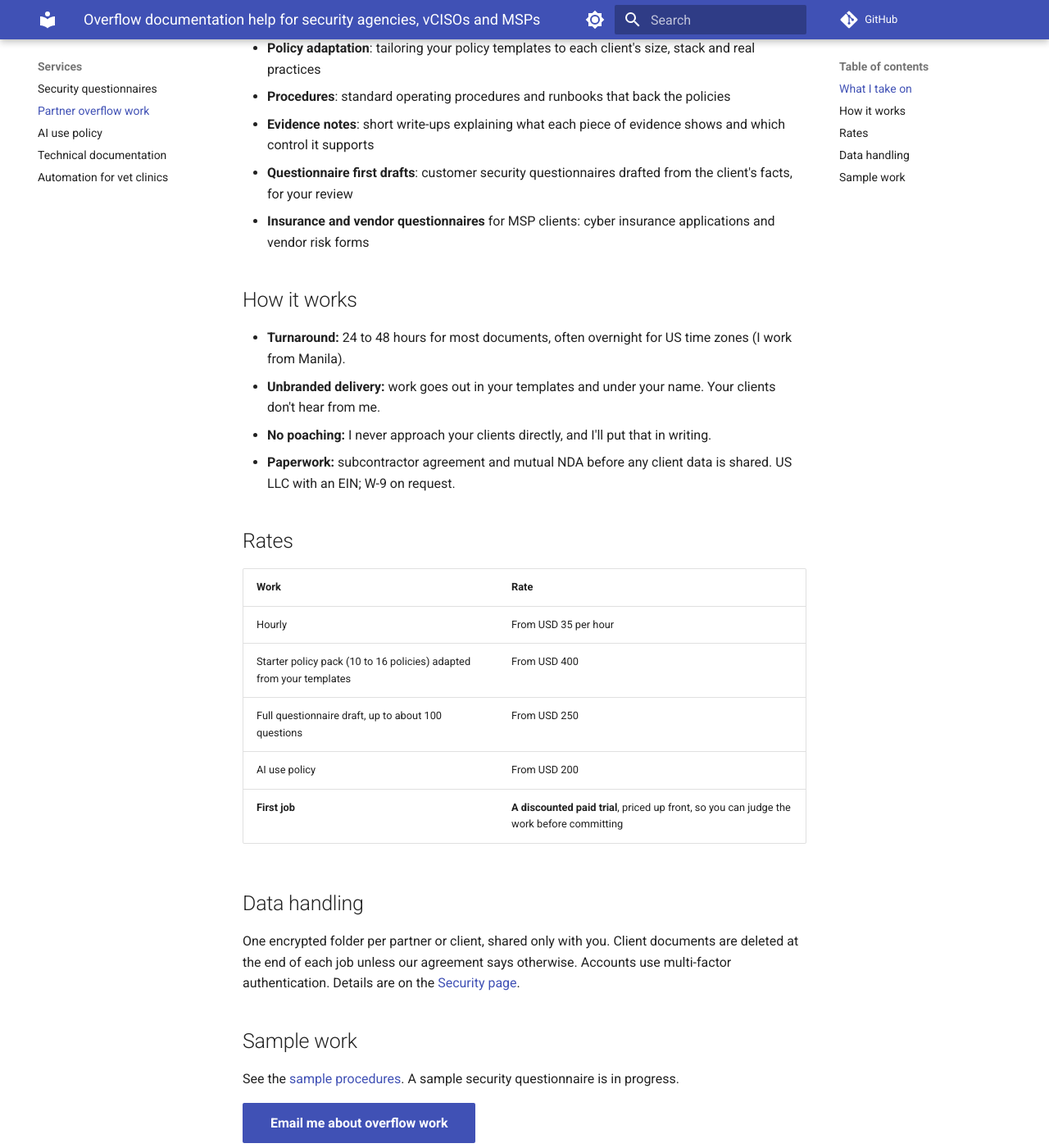
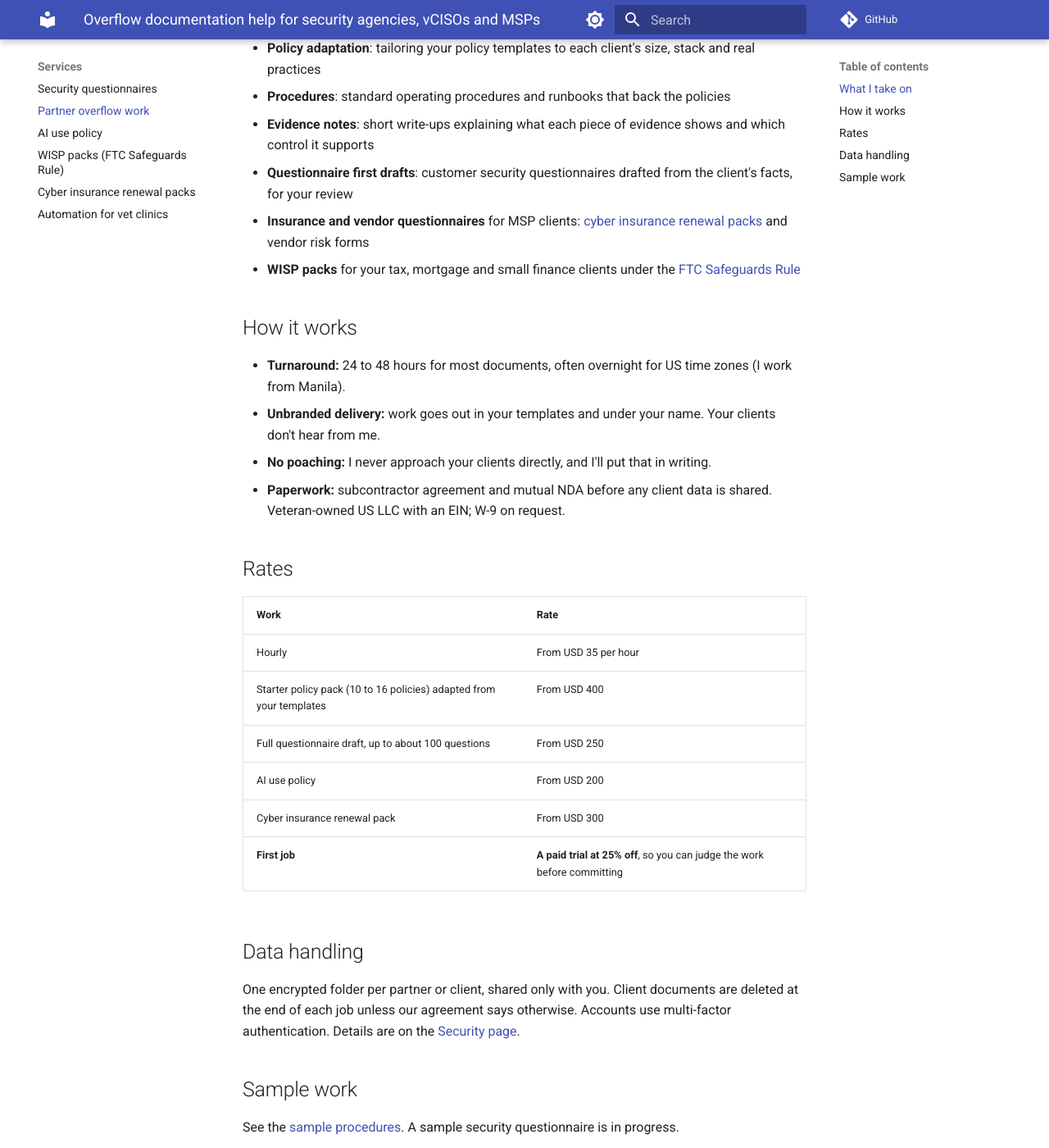
Before and after one commit to JohnsonTechnicalSystems/johnsotechnicalsystems-portfolio, an MkDocs documentation site: the page built from docs/partners.md, in a window 1280 px wide and 1400 px high, scrolled down 431 px. Shown: the whole window at 82% size. Built offline with MkDocs 1.6.1 and Material for MkDocs 9.7.7, drawn with Linux system fonts in a browser that asks for light colours; comment, search, counter and statistics services are not loaded.

Commit message:
Add WISP and insurance pack pages, archive the documentation page
Lloyd approved the two new lead tracks, veteran-owned wording and a 25% partner trial discount, and retired standalone documentation outreach.

Co-Authored-By: Claude Opus 5.5 <noreply@anthropic.com>

```diff
--- a/docs/partners.md
+++ b/docs/partners.md
@@ -14,14 +14,15 @@ For Vanta and Drata partner agencies, fractional CISOs and vCISOs, small MSPs an
 - **Procedures**: standard operating procedures and runbooks that back the policies
 - **Evidence notes**: short write-ups explaining what each piece of evidence shows and which control it supports
 - **Questionnaire first drafts**: customer security questionnaires drafted from the client's facts, for your review
-- **Insurance and vendor questionnaires** for MSP clients: cyber insurance applications and vendor risk forms
+- **Insurance and vendor questionnaires** for MSP clients: [cyber insurance renewal packs](insurance-pack.md) and vendor risk forms
+- **WISP packs** for your tax, mortgage and small finance clients under the [FTC Safeguards Rule](wisp.md)
 
 ## How it works
 
 - **Turnaround:** 24 to 48 hours for most documents, often overnight for US time zones (I work from Manila).
 - **Unbranded delivery:** work goes out in your templates and under your name. Your clients don't hear from me.
 - **No poaching:** I never approach your clients directly, and I'll put that in writing.
-- **Paperwork:** subcontractor agreement and mutual NDA before any client data is shared. US LLC with an EIN; W-9 on request.
+- **Paperwork:** subcontractor agreement and mutual NDA before any client data is shared. Veteran-owned US LLC with an EIN; W-9 on request.
 
 ## Rates
 
@@ -31,7 +32,8 @@ For Vanta and Drata partner agencies, fractional CISOs and vCISOs, small MSPs an
 | Starter policy pack (10 to 16 policies) adapted from your templates | From USD 400 |
 | Full questionnaire draft, up to about 100 questions | From USD 250 |
 | AI use policy | From USD 200 |
-| **First job** | **A discounted paid trial**, priced up front, so you can judge the work before committing |
+| Cyber insurance renewal pack | From USD 300 |
+| **First job** | **A paid trial at 25% off**, so you can judge the work before committing |
 
 ## Data handling
 
--- a/mkdocs.yml
+++ b/mkdocs.yml
@@ -32,7 +32,8 @@ nav:
       - Security questionnaires: questionnaires.md
       - Partner overflow work: partners.md
       - AI use policy: ai-policy.md
-      - Technical documentation: documentation.md
+      - WISP packs (FTC Safeguards Rule): wisp.md
+      - Cyber insurance renewal packs: insurance-pack.md
       - Automation for vet clinics: automation.md
   - Samples:
       - Overview: samples.md
```
Also changed, not shown: CHANGELOG.md (+3 -0 lines), README.md (+3 -2 lines), archive/documentation.md (renamed from docs/documentation.md, +2 -0 lines), docs/index.md (+2 -2 lines), docs/insurance-pack.md (added, +37 -0 lines), docs/wisp.md (added, +42 -0 lines).
